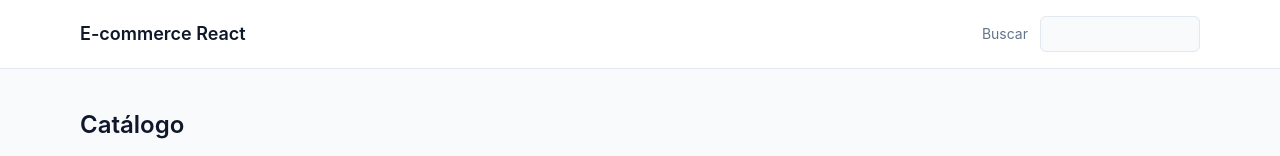
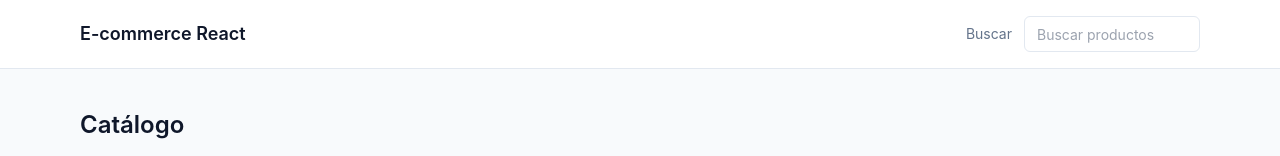
Before and after one commit to paucq/E-commerce-React, a React (Vite) app: page / in a window 1280 px wide. Shown: the top 156 px of the page. Built offline with nearby package versions, Linux system fonts and the light colour scheme.

Commit message:
feat: add navbar search input

```diff
--- a/src/components/organisms/Navbar.jsx
+++ b/src/components/organisms/Navbar.jsx
@@ -8,8 +8,15 @@ export default function Navbar() {
           E-commerce React
         </Link>
         <div className="flex items-center gap-3">
-          <span className="text-sm text-slate-500">Buscar</span>
-          <div className="h-9 w-40 rounded-md border border-slate-200 bg-slate-50" />
+          <label className="text-sm text-slate-500" htmlFor="search">
+            Buscar
+          </label>
+          <input
+            id="search"
+            className="h-9 w-44 rounded-md border border-slate-200 px-3 text-sm focus:border-blue-500 focus:outline-none"
+            placeholder="Buscar productos"
+            type="search"
+          />
         </div>
       </div>
     </header>
```
